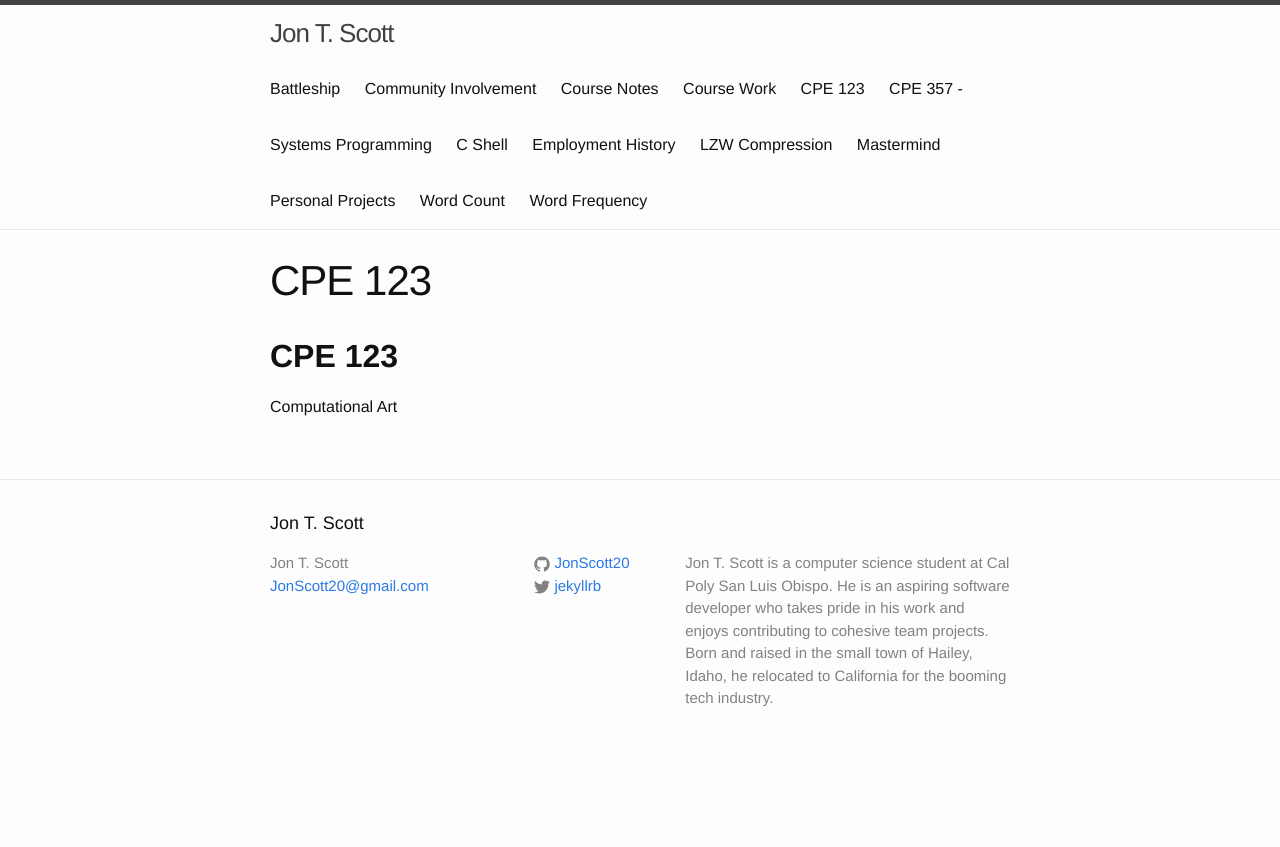
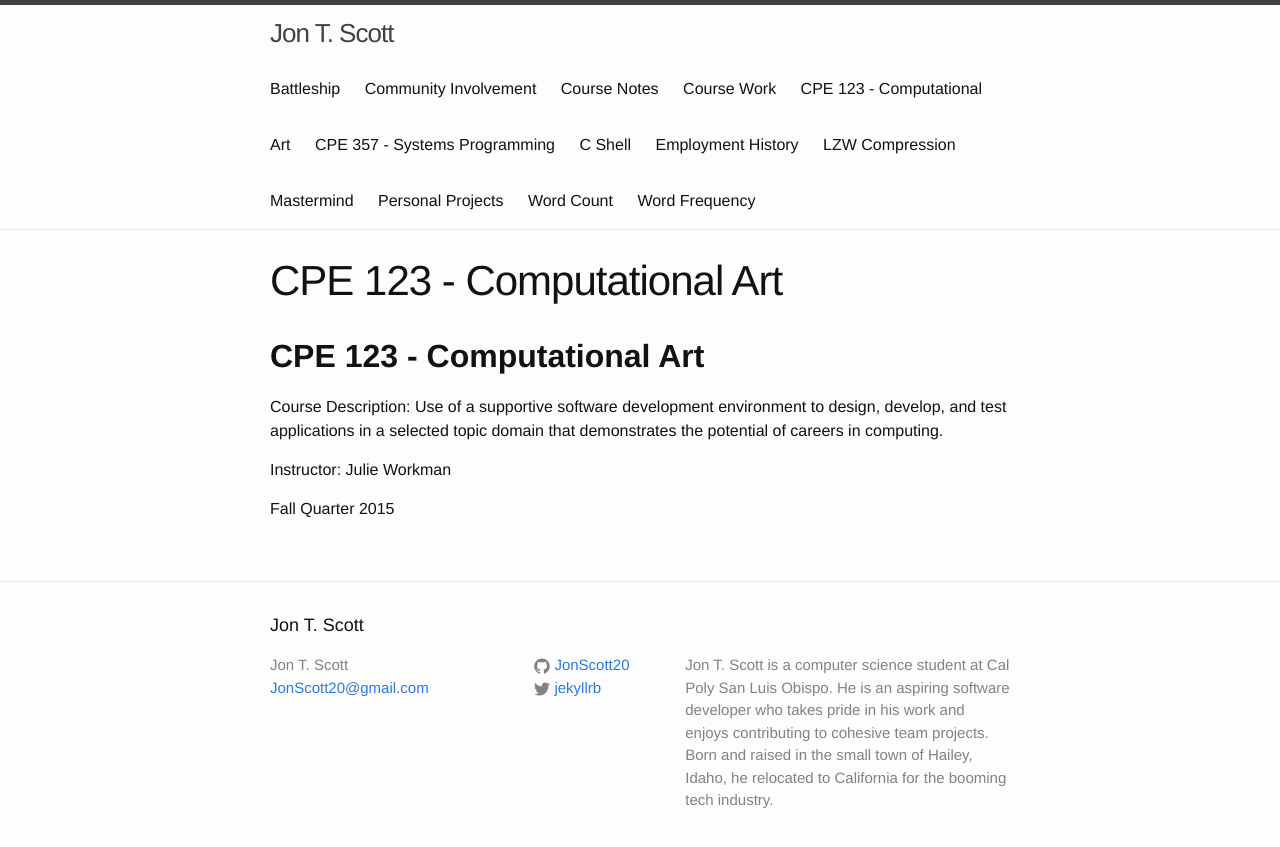
Before and after one commit to JonScott20/JonScott20.github.io, a Jekyll site: the page built from courses/cpe123.md, in a window 1280 px wide. Shown: the top 847 px of the page. Built offline with Jekyll 4.4.1, drawn with Linux system fonts in a browser that asks for light colours; our own code applies the rules of GitHub Pages for plain Markdown files.

Commit message:
Update cpe123.md

```diff
--- a/courses/cpe123.md
+++ b/courses/cpe123.md
@@ -3,7 +3,11 @@ layout: page
 permalink: /cpe123/
 ---
 
-**CPE 123**
-------------
+**CPE 123 - Computational Art**
+-------------------------------
 
-Computational Art
+Course Description: Use of a supportive software development environment to design, develop, and test applications in a selected topic domain that demonstrates the potential of careers in computing.
+
+Instructor: Julie Workman
+
+Fall Quarter 2015
```
